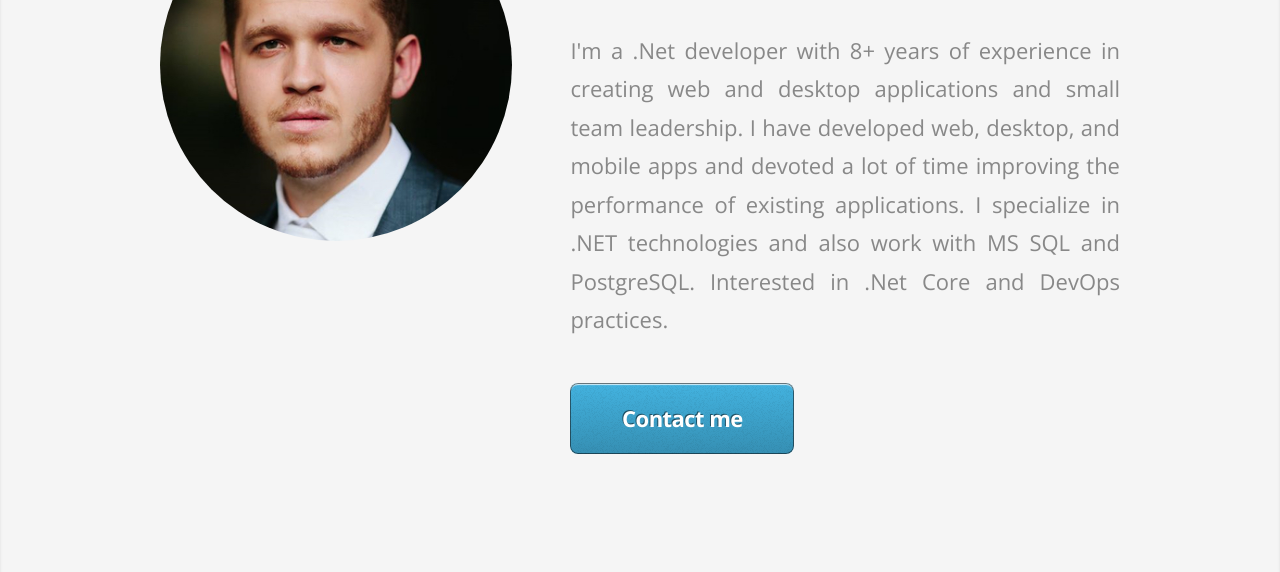
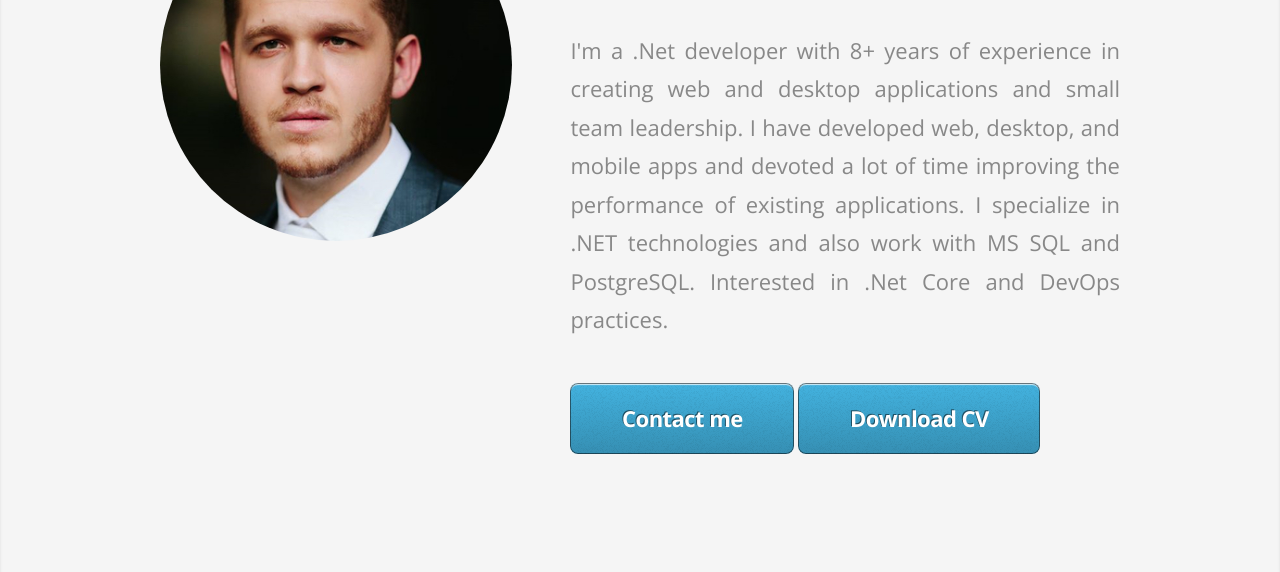
Before and after one commit to Dolbe/dolbe.github.io, a plain HTML site: page index.html in a window 1280 px wide. Shown: the part 228-800 px from the top of the page. Drawn offline with nearby package versions, Linux system fonts and the light colour scheme.

Commit message:
Added CV in PDF to download.

```diff
--- a/index.html
+++ b/index.html
@@ -36,7 +36,10 @@
 								<h2 class="header-name-sub">Remote .Net developer for <a class="header-hire-a" href="https://www.toptal.com/resume/alexander-velichkin#connect-exclusively-wise-app-developers">Hire</a>.</h2>
 							</header>
 							<p align="justify">I'm a .Net developer with 8+ years of experience in creating web and desktop applications and small team leadership. I have developed web, desktop, and mobile apps and devoted a lot of time improving the performance of existing applications. I specialize in .NET technologies and also work with MS SQL and PostgreSQL. Interested in .Net Core and DevOps practices.</p>
-							<a href="#contact" class="button large scrolly">Contact me</a>
+							<div>
+								<a href="#contact" class="button large scrolly">Contact me</a>
+								<a href="alex.velichkin.dev.pdf" class="button large scrolly">Download CV</a>
+							</div>
 						</div>
 					</div>
 				</div>
```
Also changed, not shown: 1 other file.
